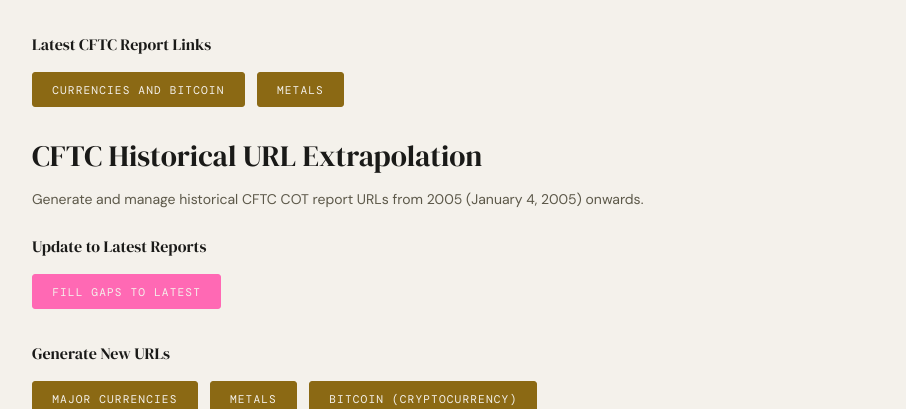
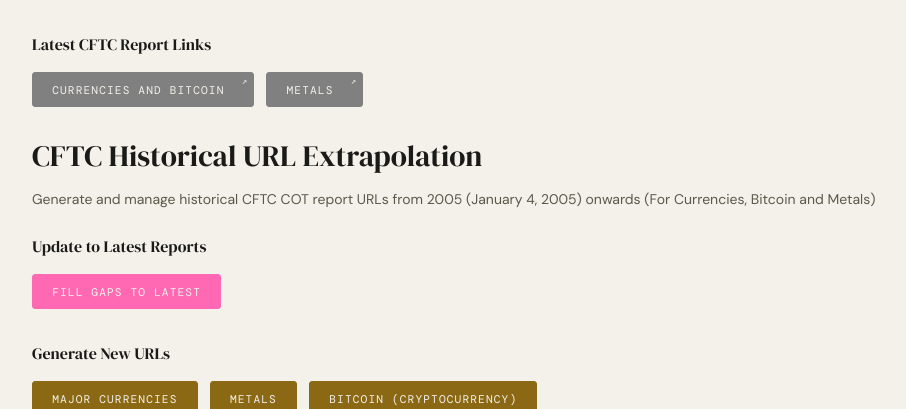
Before and after one commit to cliomaxin/commitment-of-traders, a Django app: page /Get_Data/extrapolate/ in a window 1280 px wide. Shown: the part 58-467 px from the top of the page, without its empty margins (0-906 px from the left). Run offline with Django 3.2, Linux system fonts and the light colour scheme; data comes from the database, SQL or seed files in the repository; both versions use the stored data as it was after the commit; some web fonts are replaced.

Commit message:
Enhance button styles for external links in HTML template and update description for clarity

```diff
--- a/Templates/Get_Data/extrapolate_dates.html
+++ b/Templates/Get_Data/extrapolate_dates.html
@@ -100,6 +100,27 @@
     button.updateBtn:hover {
       background: #ff1493;
       border-color: #ff1493;
+    }
+
+    button.external-btn {
+      background: #808080;
+      border-color: #808080;
+      position: relative;
+      padding-right: 1.8rem;
+    }
+
+    button.external-btn:hover {
+      background: #696969;
+      border-color: #696969;
+    }
+
+    button.external-btn::after {
+      content: "↗";
+      position: absolute;
+      top: 2px;
+      right: 5px;
+      font-size: 0.8em;
+      color: #f4f1eb;
     }
 
     .tree-container {
@@ -322,16 +343,16 @@
     <h2 style="margin-top: 0; font-size: 1rem;">Latest CFTC Report Links</h2>
     <div class="buttons">
       <a href="https://www.cftc.gov/dea/futures/deacmesf.htm" target="_blank" class="external-link">
-        <button type="button">Currencies and Bitcoin</button>
+        <button type="button" class="external-btn">Currencies and Bitcoin</button>
       </a>
       <a href="https://www.cftc.gov/dea/futures/deacmxsf.htm" target="_blank" class="external-link">
-        <button type="button">Metals</button>
+        <button type="button" class="external-btn">Metals</button>
       </a>
     </div>
   </div>
 
   <h1>CFTC Historical URL Extrapolation</h1>
-  <p style="margin-bottom: 1.5rem; color: var(--ink-muted);">Generate and manage historical CFTC COT report URLs from 2005 (January 4, 2005) onwards.</p>
+  <p style="margin-bottom: 1.5rem; color: var(--ink-muted);">Generate and manage historical CFTC COT report URLs from 2005 (January 4, 2005) onwards (For Currencies, Bitcoin and Metals)</p>
 
   {% if message %}
     <div class="notice">{{ message }}</div>
```
Also changed, not shown: db.sqlite3.
